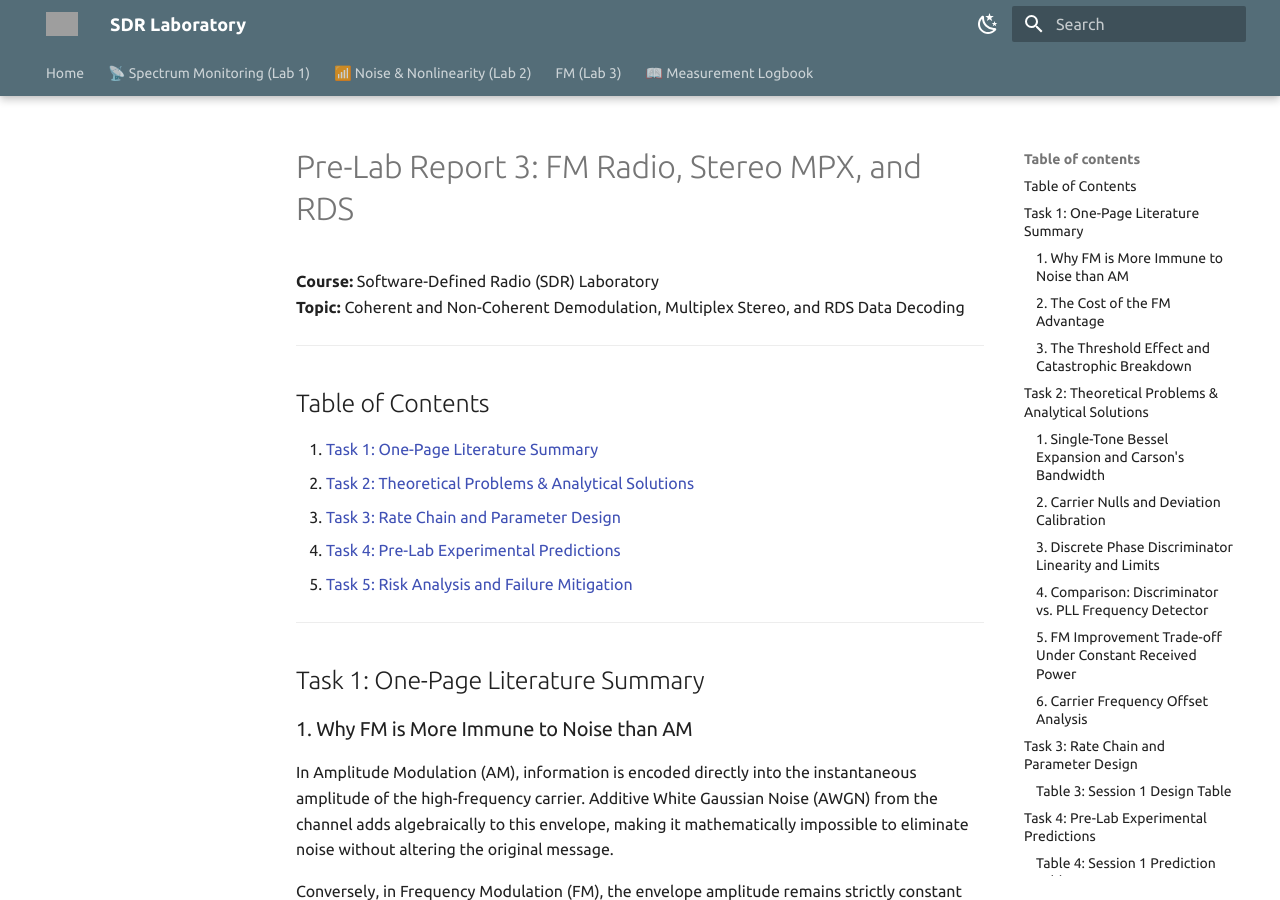
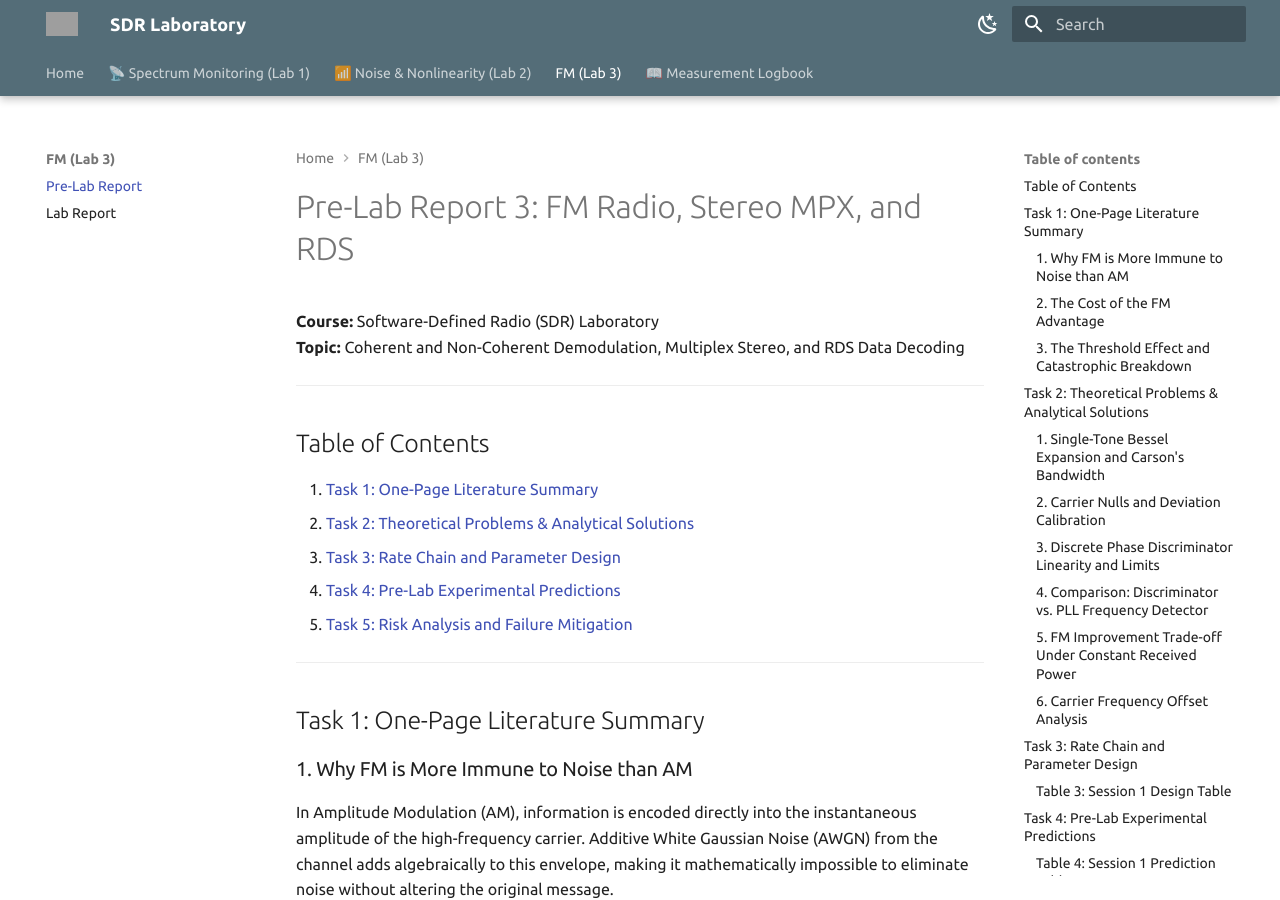
Before and after one commit to Parhammg/SDR, an MkDocs documentation site: the page built from docs/Lab3/PreLab3.md, in a window 1280 px wide and 900 px high. Built offline with MkDocs 1.6.1 and Material for MkDocs 9.7.7, drawn with Linux system fonts in a browser that asks for light colours; grey boxes are pictures that could not be loaded.

Commit message:
Add Lab 2 report and Lab 3 pre-lab to nav

```diff
--- a/mkdocs.yml
+++ b/mkdocs.yml
@@ -58,9 +58,9 @@ nav:
   - 📡 Spectrum Monitoring (Lab 1): Lab1/lab01.md
   - 📶 Noise & Nonlinearity (Lab 2):
       - Pre-Lab Report: Lab2/prelab.md
-      - Lab Report: Lab2/lab02.md
+      - Lab Report: Lab2/rf-lab02-report.md
   - FM (Lab 3) :
-      - Pre-Lab Report: Lab3/prelab.md
+      - Pre-Lab Report: Lab3/PreLab3.md
       - Lab Report: Lab3/lab03.md
   - 📖 Measurement Logbook: log.md
 
```
